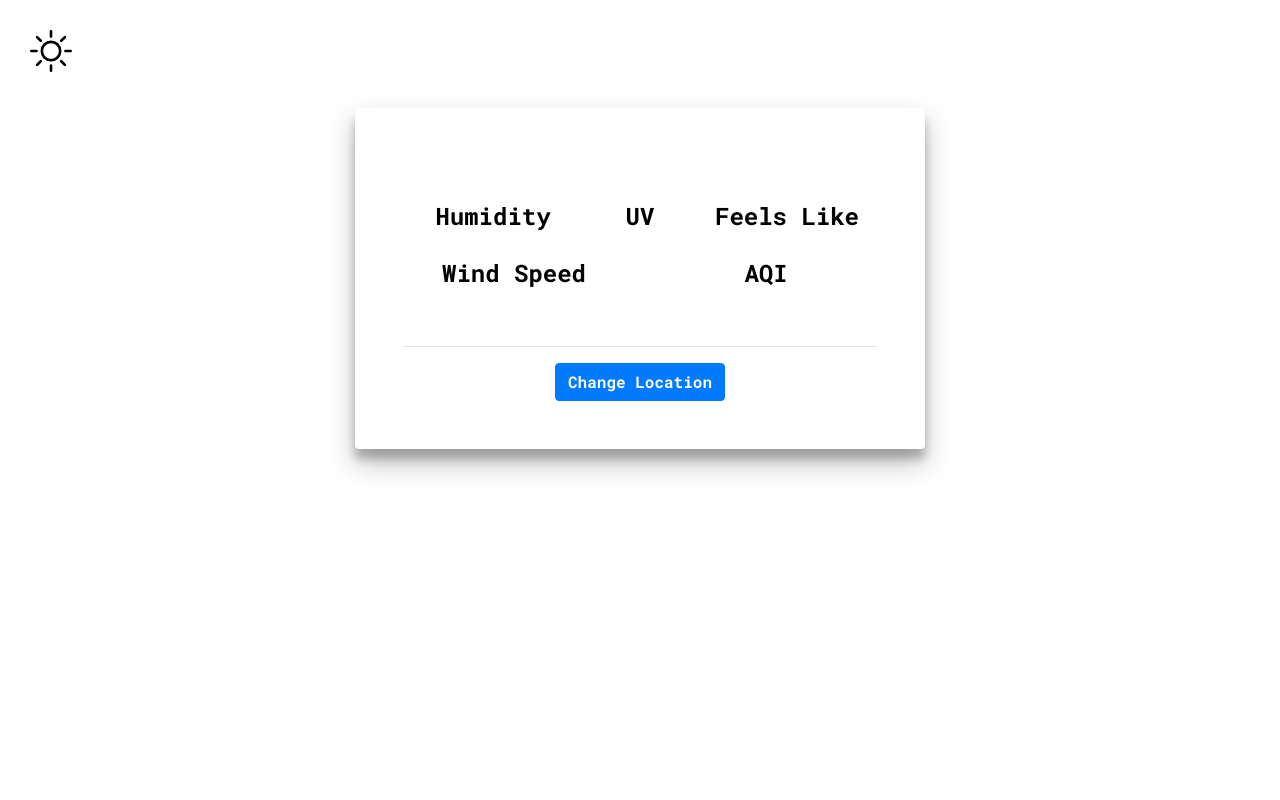
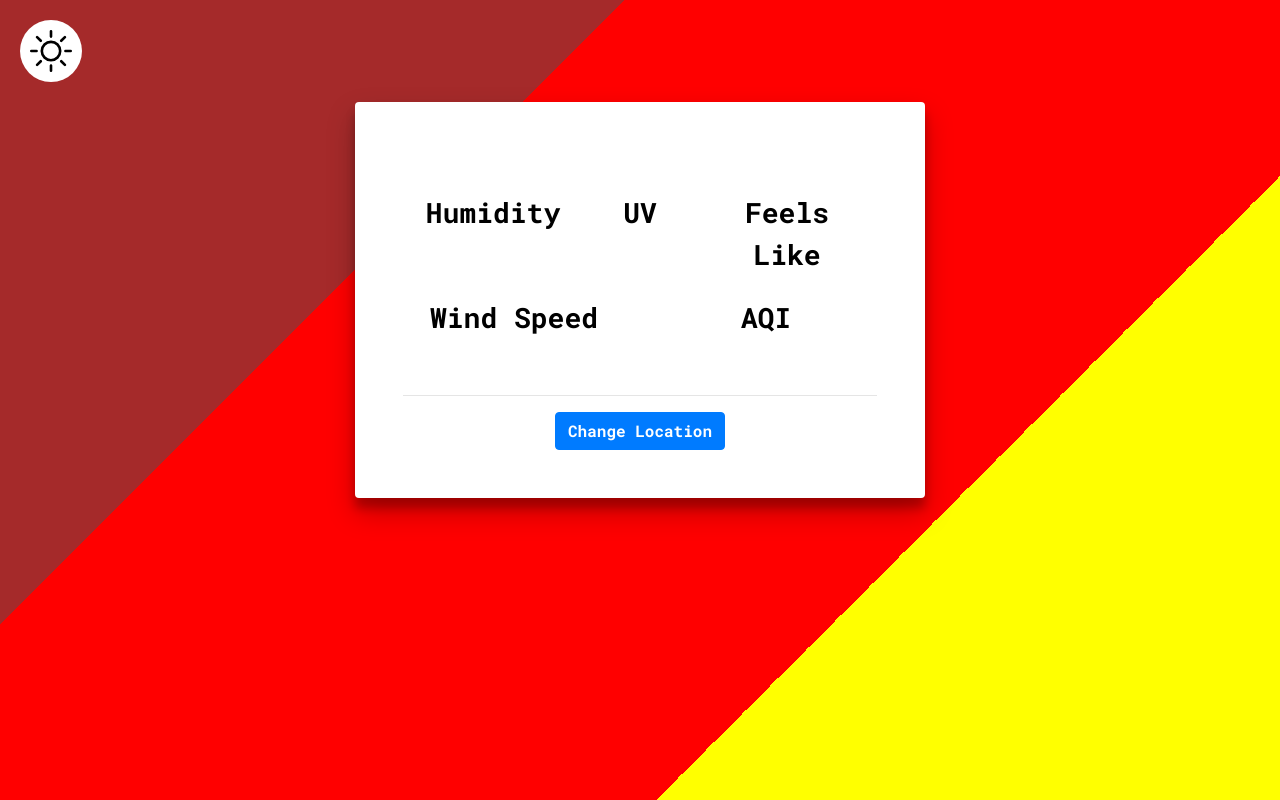
Before and after one commit to Saurabhsharma884/Weather-Report, a plain HTML site: page index.html in a window 1280 px wide. Drawn offline with nearby package versions, Linux system fonts and the light colour scheme; no server answers.

Commit message:
Text Size

```diff
--- a/index.html
+++ b/index.html
@@ -17,11 +17,12 @@
 
 <body>
 
-    <div class="mode-btn col-md-1"><svg xmlns="http://www.w3.org/2000/svg" width="42" height="42" fill="black"
+    <div class="mode-btn"><svg xmlns="http://www.w3.org/2000/svg" width="42" height="42" fill="black"
             class="bi bi-brightness-high" viewBox="0 0 16 16">
             <path
                 d="M8 11a3 3 0 1 1 0-6 3 3 0 0 1 0 6zm0 1a4 4 0 1 0 0-8 4 4 0 0 0 0 8zM8 0a.5.5 0 0 1 .5.5v2a.5.5 0 0 1-1 0v-2A.5.5 0 0 1 8 0zm0 13a.5.5 0 0 1 .5.5v2a.5.5 0 0 1-1 0v-2A.5.5 0 0 1 8 13zm8-5a.5.5 0 0 1-.5.5h-2a.5.5 0 0 1 0-1h2a.5.5 0 0 1 .5.5zM3 8a.5.5 0 0 1-.5.5h-2a.5.5 0 0 1 0-1h2A.5.5 0 0 1 3 8zm10.657-5.657a.5.5 0 0 1 0 .707l-1.414 1.415a.5.5 0 1 1-.707-.708l1.414-1.414a.5.5 0 0 1 .707 0zm-9.193 9.193a.5.5 0 0 1 0 .707L3.05 13.657a.5.5 0 0 1-.707-.707l1.414-1.414a.5.5 0 0 1 .707 0zm9.193 2.121a.5.5 0 0 1-.707 0l-1.414-1.414a.5.5 0 0 1 .707-.707l1.414 1.414a.5.5 0 0 1 0 .707zM4.464 4.465a.5.5 0 0 1-.707 0L2.343 3.05a.5.5 0 1 1 .707-.707l1.414 1.414a.5.5 0 0 1 0 .708z" />
-        </svg></div>
+        </svg>
+    </div>
     <div class="container">
         <div class="row">
             <div class="w-box col-12 col-md-6 mx-auto text-center text-light rounded p-5">
@@ -31,21 +32,21 @@
                 <img id="w-icon">
                 <div class="box">
                     <div class="row">
-                        <div class="col-12 col-lg-5 t">
+                        <div class="col-5 col-md-12 col-lg-5 t">
                             <div class="col field">
                                 Humidity
                             </div>
                             <div class="col value" id="w-humidity">
                             </div>
                         </div>
-                        <div class="col-12 col-lg-2 t">
+                        <div class="col-2 col-md-12 col-lg-2 t">
                             <div class="col field">
                                 UV
                             </div>
                             <div class="col value" id="w-uv">
                             </div>
                         </div>
-                        <div class="col-12 col-lg-5 t">
+                        <div class="col-5 col-md-12 col-lg-5 t">
                             <div class="col field">
                                 Feels Like
                             </div>
@@ -54,7 +55,7 @@
                         </div>
                     </div>
                     <div class="row">
-                        <div class="col-12 col-lg-6 t">
+                        <div class="col-6 col-md-12 col-lg-6 t">
                             <div class="col field">
                                 Wind Speed
                             </div>
@@ -62,7 +63,7 @@
                             </div>
                         </div>
 
-                        <div class="col-12 col-lg-6 t">
+                        <div class="col-6 col-md-12 col-lg-6 t">
                             <div class="col field">
                                 AQI
                             </div>
--- a/js/ui.js
+++ b/js/ui.js
@@ -13,12 +13,12 @@ class UI {
   paint(weather) {
     this.location.textContent = `${weather.location.name},${weather.location.region}`;
     this.desc.textContent = weather.current.condition.text;
-    this.string.textContent = `${weather.current.temp_c} \u00B0C`;
+    this.string.textContent = `${weather.current.temp_c}\u00B0C`;
     this.icon.setAttribute("src", weather.current.condition.icon);
     this.humidity.textContent = `${weather.current.humidity}%`;
-    this.feelsLike.textContent = `${weather.current.feelslike_c} \u00B0C`;
+    this.feelsLike.textContent = `${weather.current.feelslike_c}\u00B0C`;
     this.uv.textContent = `${weather.current.uv}`;
-    this.wind.textContent = `${weather.current.wind_kph} mph`;
+    this.wind.textContent = `${weather.current.wind_kph}mph`;
     const aqi = weather.current.air_quality["us-epa-index"];
     console.log(aqi)
     this.setAQI(aqi);
--- a/style.css
+++ b/style.css
@@ -1,49 +1,104 @@
 body {
+  height: 100vh;
   font-family: "Roboto Mono", monospace;
-  /* background-color: rgb(22,47,55); */
-  /* background-color: rgb(253,211,172); */
-  /* background-image: radial-gradient(farthest-corner at 20% 100% ,white 5%,yellow,orange,rgb(145, 9, 77),rgb(63, 45, 105)); */
+  background-image: linear-gradient(
+    135deg,
+    brown 30%,
+    red 30%,
+    red 70%,
+    yellow 70%,
+    yellow 100%
+  );
 }
 .w-box {
+  background-color: white;
   box-shadow: rgba(0, 0, 0, 0.25) 0px 14px 28px,
     rgba(0, 0, 0, 0.22) 0px 10px 10px;
 }
 
 #aqi-box {
-  margin-left: auto;
-  margin-right: auto;
+  border-radius: 40px;
   color: white;
   font-weight: bold;
   text-align: center;
-  padding: 5px;
+  padding: 5px 10px 5px 10px;
 }
 .t {
   text-align: center;
- padding: 10px;
+  padding: 10px;
 }
 
 #w-location {
   color: rgb(39, 0, 0);
 }
-#w-string{
+#w-string {
   color: black;
 }
+
 .field {
   text-align: center;
-  font-family: "Roboto Mono", monospace;
-  font-size: 1.5rem;
   color: black;
   font-weight: bolder;
 }
 .value {
   text-align: center;
-  font-size: 1.2rem;
-  color: rgb(53, 53, 53);
+  color: rgb(126, 126, 126);
 }
 .mode-btn {
+  cursor: pointer;
   padding: 10px;
-  border-radius: 50%;
-  display: inline-block;
+  border-radius: 50px;
+  display: inline-flex;
   background-color: white;
   margin: 20px;
 }
+
+@media (max-width: 576px) {
+  .field {
+    font-size: 1.25rem;
+  }
+  .value {
+    font-size: 1.25rem;
+  }
+  #w-location {
+    font-size: 1.75rem;
+  }
+}
+@media (min-width: 576px) {
+  .field {
+    font-size: 1.25rem;
+  }
+  .value {
+    font-size: 1.25rem;
+  }
+  #w-location {
+    font-size: 1.5rem;
+  }
+}
+@media (min-width: 768px) {
+  .field {
+    font-size: 1.5rem;
+  }
+  .value {
+    font-size: 1.5rem;
+  }
+  #w-location {
+    font-size: 1.75rem;
+  }
+}
+@media (min-width: 992px) {
+  .field {
+    font-size: 1.75rem;
+  }
+  .value {
+    font-size: 1.25rem;
+  }
+  #w-location {
+    font-size: 2.25rem;
+  }
+}
+@media (min-width: 1200px) {
+  #w-location {
+    font-size: 2.5rem;
+  }
+}
```
